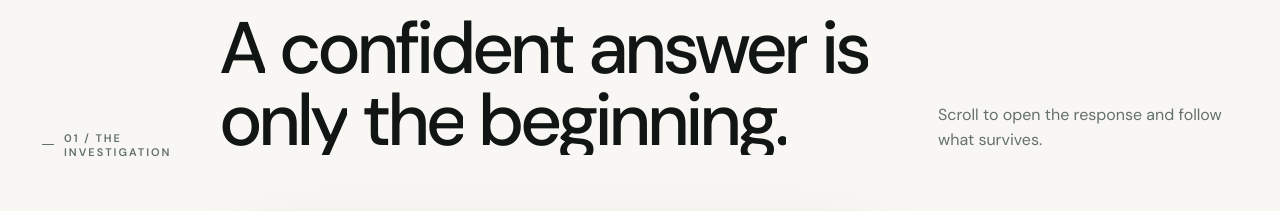
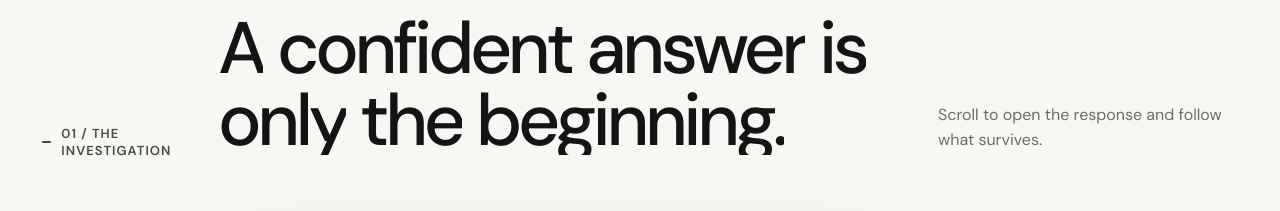
Before and after one commit to Manju10092006/HalluciGuard-Front, a React (Vite) app: page / in a window 1280 px wide. Shown: the part 900-1111 px from the top of the page. Built offline with nearby package versions, Linux system fonts and the light colour scheme.

Commit message:
Refine section index and label font style and text size in CSS

```diff
--- a/src/styles.css
+++ b/src/styles.css
@@ -47,14 +47,24 @@ button:focus-visible, a:focus-visible, input:focus-visible, textarea:focus-visib
   display: inline-flex;
   align-items: center;
   gap: 10px;
-  font-size: 11px;
+  font-family: 'DM Sans', system-ui, -apple-system, sans-serif;
+  font-size: 13px;
   font-weight: 600;
-  letter-spacing: .18em;
+  letter-spacing: 0.08em;
   text-transform: uppercase;
-  color: #62706a;
-}
-.section-index::before { content: ''; width: 18px; height: 1px; background: currentColor; }
-.section-index.inverse { color: rgba(255,255,255,.58); }
+  font-variant-numeric: tabular-nums lining-nums;
+  color: #3b5048;
+}
+.section-index::before {
+  content: '';
+  width: 14px;
+  height: 2px;
+  border-radius: 1px;
+  background: currentColor;
+}
+.section-index.inverse {
+  color: rgba(255, 255, 255, 0.78);
+}
 h1, h2, h3, p { margin-top: 0; }
 h2 {
   margin-bottom: 0;
@@ -462,7 +472,7 @@ h2 em {
   color: #fff;
 }
 .formats-copy { align-self: center; padding: clamp(40px, 6vw, 90px); }
-.mini-label { display: block; margin: 55px 0 18px; color: #c3b0ff; font-size: 10px; letter-spacing: .18em; font-weight: 600; }
+.mini-label { display: block; margin: 55px 0 18px; color: #d0c2ff; font-family: 'DM Sans', system-ui, -apple-system, sans-serif; font-size: 12px; letter-spacing: 0.08em; font-weight: 600; text-transform: uppercase; }
 .formats-copy h2 { font-size: clamp(52px, 5.6vw, 88px); }
 .formats-copy h2 em { color: #d7caff; }
 .formats-copy > p { max-width: 520px; margin: 32px 0; color: rgba(255,255,255,.63); line-height: 1.7; }
```
